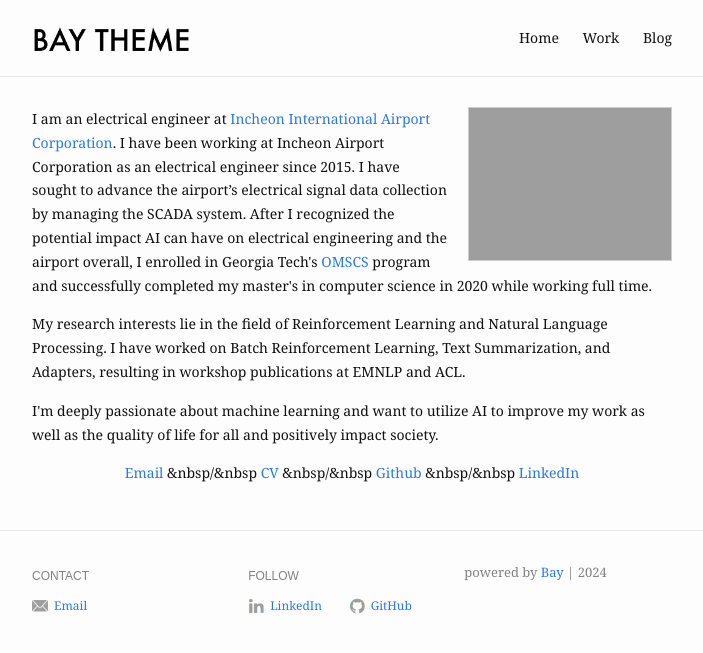
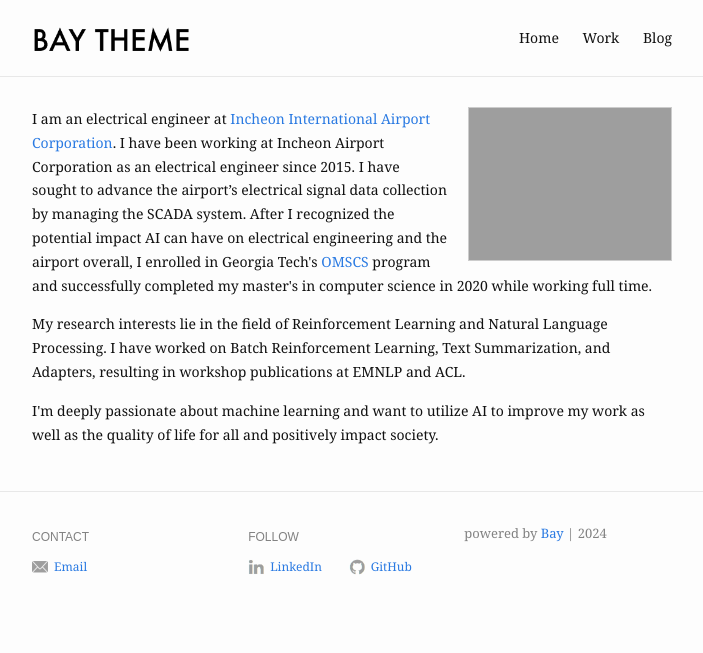
Before and after one commit to seungwon1/seungwon1.github.io, a Jekyll site: the page built from index.md, in a window 1280 px wide. Shown: the top 653 px of the page, without its empty margins (288-991 px from the left). Built offline with Jekyll 4.4.1, drawn with Linux system fonts in a browser that asks for light colours.

Commit message:
delete links

```diff
--- a/index.md
+++ b/index.md
@@ -21,10 +21,3 @@ I have worked on Batch Reinforcement Learning, Text Summarization, and Adapters,
 <p>
 I'm deeply passionate about machine learning and want to utilize AI to improve my work as well as the quality of life for all and positively impact society.
 </p>
-
-<p style="text-align:center">
-<a href="mailto:pennymagic156@gmail.com">Email</a> &nbsp/&nbsp
-<a href="/assets/docs/cv_seungwonkim.pdf">CV</a> &nbsp/&nbsp
-<a href="https://github.com/seungwon1"> Github </a> &nbsp/&nbsp
-<a href="https://www.linkedin.com/in/seungwon-kim/"> LinkedIn </a>
-</p>
```
